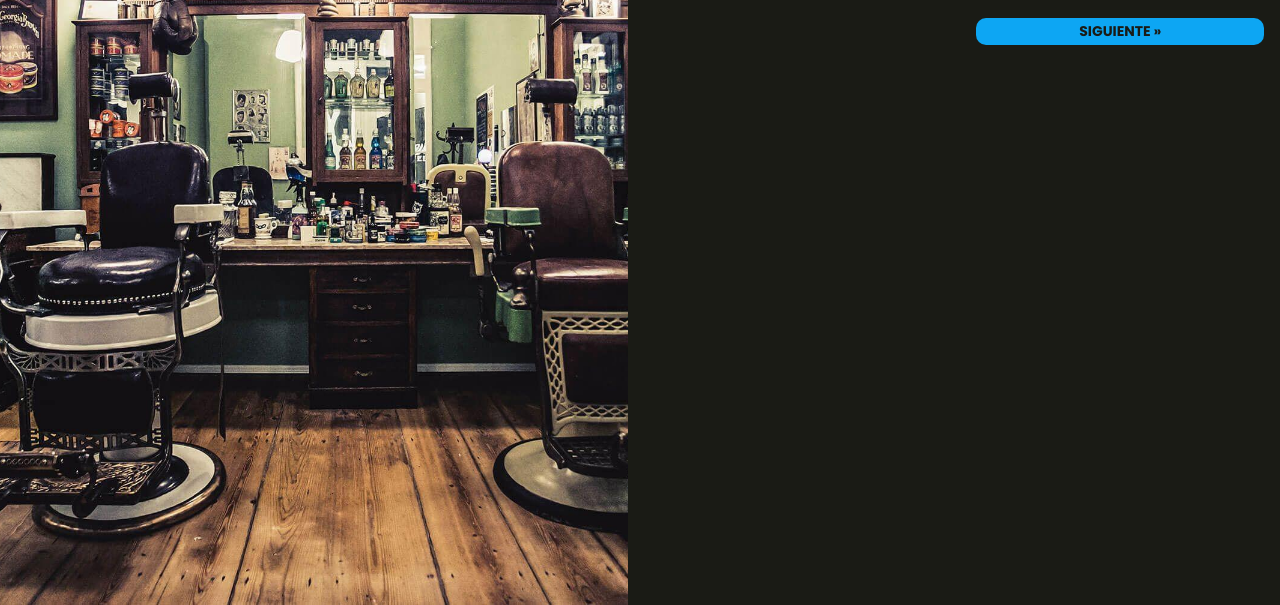
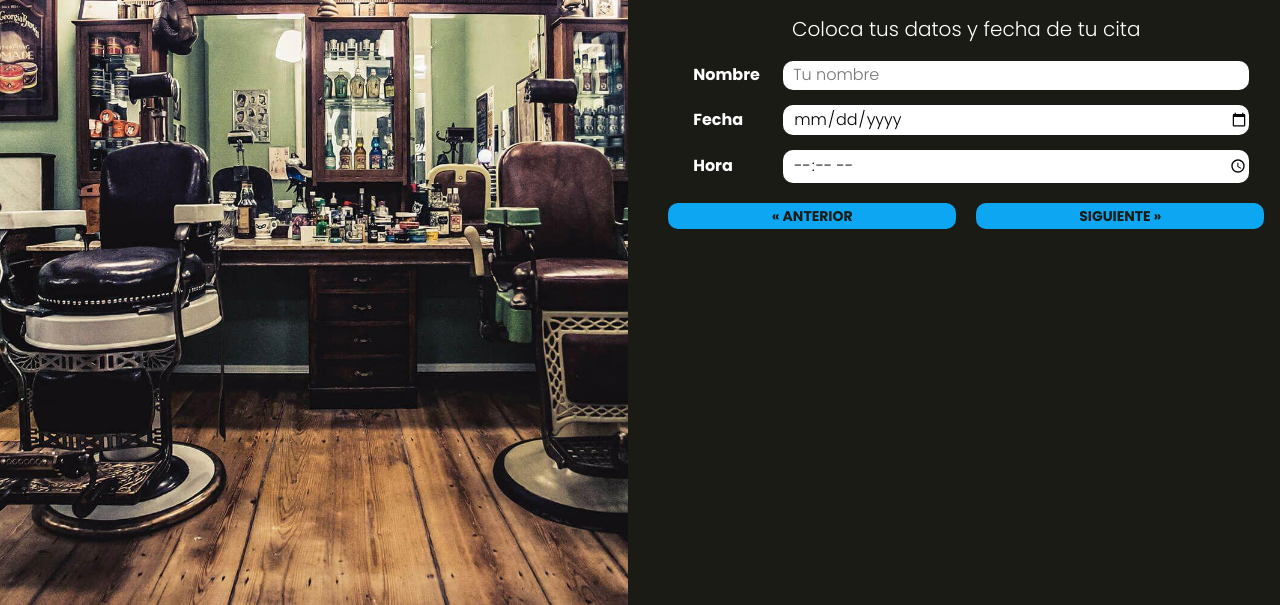
Before and after one commit to Daviiduhh/appBarberia, a website with bundled scripts: page index.html in a window 1280 px wide. Both pictures are taken after a click on the button "INFORMACIÓN CLIENTE". Shown: the part 195-800 px from the top of the page. Built offline with nearby package versions, Linux system fonts and the light colour scheme.

Commit message:
Se agrego el formulario con sus estilos y se les añadio funcionalidad a los botones de cambiar pagina,, y se modificaron las funciones de mostrarSeccion, cambiarPagina, y las encargadas ded resaltar botones para que pudieran trabajar con los botones de paginacion

```diff
--- a/index.html
+++ b/index.html
@@ -34,6 +34,35 @@
 
             <div id="paso-2" class="seccion">
                 <h2>Tus Datos y Citas</h2>
+                <p class="text-center">Coloca tus datos y fecha de tu cita</p>
+
+                <form class="formulario" action="submit">
+                    <div class="campo">
+                        <label for="nombre"
+                        >Nombre</label>
+                        <input
+                            id="nombre"
+                            type="text"
+                            placeholder="Tu nombre"
+                        >
+                    </div>
+                    <div class="campo">
+                        <label for="fecha"
+                        >Fecha</label>
+                        <input
+                        id="fecha"
+                        type="date"
+                        >
+                    </div>
+                    <div class="campo">
+                        <label for="hora"
+                        >Hora</label>
+                        <input
+                        id="hora"
+                        type="time"
+                        >
+                    </div>
+                </form>
             </div>
 
             <div id="paso-3" class="seccion">
--- a/src/js/app.js
+++ b/src/js/app.js
@@ -18,8 +18,20 @@ document.addEventListener("DOMContentLoaded", () => {
 });
 
 function mostrarSeccion() {
+  //Eliminar seccion anterior
+  const seccionAnterior = document.querySelector(".mostrar-seccion");
+  if(seccionAnterior){
+    seccionAnterior.classList.remove("mostrar-seccion");
+  }
+
   const seccionActual = document.querySelector(`#paso-${pagina}`);
   seccionActual.classList.add("mostrar-seccion");
+
+  //Eliminar la clase "resaltar-boton" en el tab enterior
+  const tabAnterior = document.querySelector(".tabs .resaltar-boton");
+  if(tabAnterior){
+    tabAnterior.classList.remove("resaltar-boton");
+  }
 
   //Resaltar boton de pagina actual
   const botonActual = document.querySelector(`[data-paso="${pagina}"]`);
@@ -35,23 +47,10 @@ function cambiarSeccion() {
 
       pagina = parseInt(event.target.dataset.paso);
 
-      //Eliminar seccion anterior
-      document
-        .querySelector(".mostrar-seccion")
-        .classList.remove("mostrar-seccion");
+      //Llamar la funcion de mostrar seccion para que tambien funciones los tabs
+      mostrarSeccion();
 
-      //Agregar seccion donde dimos click
-      const seccion = document.querySelector(`#paso-${pagina}`);
-      seccion.classList.add("mostrar-seccion");
-
-      //Eliminar la clase resaltar-boton en el tab enterior
-      document
-        .querySelector(".tabs .resaltar-boton")
-        .classList.remove("resaltar-boton");
-
-      //Agregar la clase resaltar-boton en el tab donde dimos click
-      const botonActual = document.querySelector(`[data-paso="${pagina}"]`);
-      botonActual.classList.add("resaltar-boton");
+      botonesPaginador();
     });
   });
 }
@@ -120,31 +119,33 @@ function seleccionarServicio(event) {
   }
 }
 
-function paginaSiguiente () {
-  const paginaSiguiente = document.querySelector('#siguiente');
-  paginaSiguiente.addEventListener('click', () => {
+function paginaSiguiente() {
+  const paginaSiguiente = document.querySelector("#siguiente");
+  paginaSiguiente.addEventListener("click", () => {
     pagina++;
     botonesPaginador();
-    console.log(pagina)
+    console.log(pagina);
   });
 }
-function paginaAnterior () {
-  const paginaAnterior = document.querySelector('#anterior');
-  paginaAnterior.addEventListener('click', () => {
+function paginaAnterior() {
+  const paginaAnterior = document.querySelector("#anterior");
+  paginaAnterior.addEventListener("click", () => {
     pagina--;
     botonesPaginador();
-    console.log(pagina)
+    console.log(pagina);
   });
 }
 
 function botonesPaginador() {
-  const paginaSiguiente = document.querySelector('#siguiente');
-  const paginaAnterior = document.querySelector('#anterior');
-  if(pagina === 1) {
-    paginaAnterior.classList.add('ocultar');
-  } else if(pagina === 2) {
-    document.querySelector('.ocultar').classList.remove('ocultar');
+  const paginaSiguiente = document.querySelector("#siguiente");
+  const paginaAnterior = document.querySelector("#anterior");
+  if (pagina === 1) {
+    paginaAnterior.classList.add("ocultar");
   } else if (pagina === 3) {
-    paginaSiguiente.classList.add('ocultar');
+    paginaSiguiente.classList.add("ocultar");
+    paginaAnterior.classList.remove("ocultar");
+  } else {
+    document.querySelector(".ocultar").classList.remove("ocultar");
   }
+  mostrarSeccion();
 }
--- a/src/scss/app.scss
+++ b/src/scss/app.scss
@@ -8,3 +8,4 @@
 @import 'layout/tabs';
 @import 'layout/servicios';
 @import 'layout/paginacion';
+@import 'layout/formulario';
--- /dev/null
+++ b/src/scss/layout/_formulario.scss
@@ -0,0 +1,23 @@
+.formulario {
+    width: 100%;
+    margin-bottom: 2rem;
+    .campo{
+        display: flex;
+        align-items: center;
+        margin: 1.5rem;
+
+        label, input {
+        padding: 0.5rem 0 0.5rem 1rem;
+        }
+        label{
+            flex: 0 0 10rem;
+            color: $blanco;
+            font-weight: $bold;
+        }
+        input{
+            flex: 5;
+            border: none;
+            border-radius: 1rem;
+        }
+    }
+}
```
Also changed, not shown: build/css/app.css, build/js/bundle.min.js, 2 other files.
